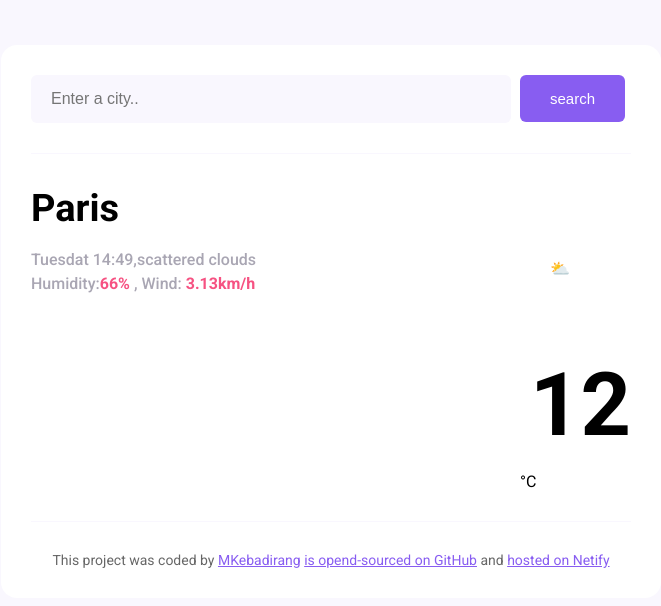
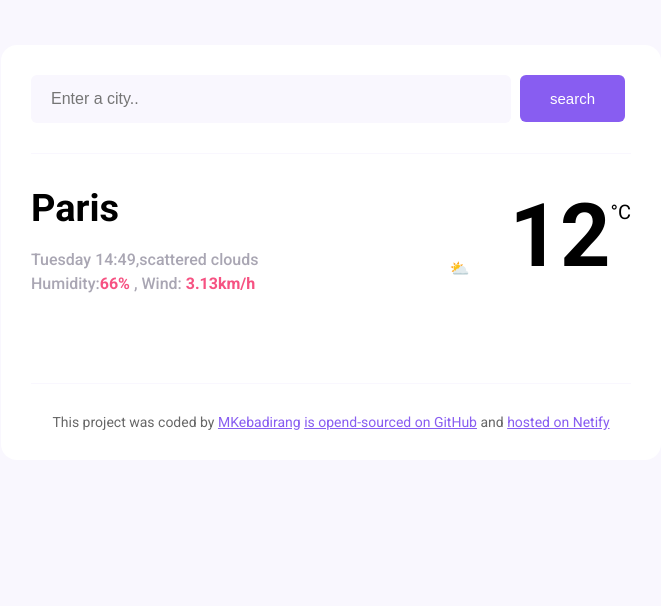
Before and after one commit to mkebadirang9-art/MphoApp, a plain HTML site: page index.html in a window 1280 px wide. Shown: the whole page, without its empty margins (309-970 px from the left). Drawn offline with Linux system fonts and the light colour scheme; a web font is replaced by a local one.

Commit message:
fixed spelling

```diff
--- a/index.html
+++ b/index.html
@@ -24,12 +24,12 @@
         <div>
         <h1 class="weather-app-city">Paris</h1>
         <p class="weather-app-details">
-            Tuesdat 14:49,scattered clouds
+            Tuesday 14:49,scattered clouds
             <br />
             Humidity:<strong>66%</strong> , Wind: <strong>3.13km/h</strong>
         </p>
         </div>
-        <div>
+        <div class="weather-app-temperature-container">
             <div class="weather-app icon">⛅</div>
             <div class="weather-app-temperature">12</div>
             <div class="weather-app-unit">°C</div>
--- a/src/style.css
+++ b/src/style.css
@@ -74,16 +74,15 @@ main{
 }
 .weather-app-temperature{
     font-size: 88px;
+    margin-left: 10px;
     font-weight: bold;
-    margin-left: 10px;
 
 }
 .weather-app-unit{
     margin-top: 16px;
-    font-size: 20px: ;
+    font-size: 20px;
 
 }
-
 
 footer {
     border-top: 1px solid #f9f7fe;
```
